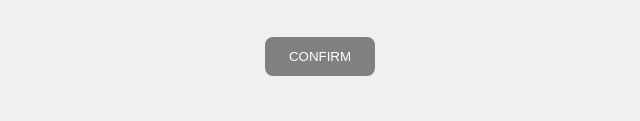
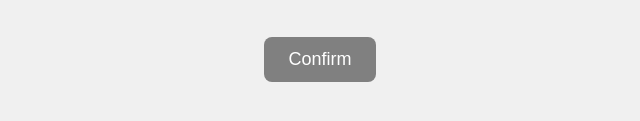
Before and after one commit to AaronManlogon/passwordSample2, a plain HTML site: page index.html in a window 1280 px wide. Shown: the part 351-472 px from the top of the page, 320-960 px from the left. Drawn offline with Linux system fonts and the light colour scheme.

Commit message:
Update index.html

```diff
--- a/index.html
+++ b/index.html
@@ -47,6 +47,7 @@
         }
 
         #confirm-button {
+			font-size: 18px;
             padding: 12px 24px;
             background-color: #c51f1f;
             color: white;
@@ -148,7 +149,7 @@
         </div>
 
         <div id="confirm-button-container">
-            <button id="confirm-button" disabled>CONFIRM</button>
+            <button id="confirm-button" disabled>Confirm</button>
         </div>
     </div>
 
```
